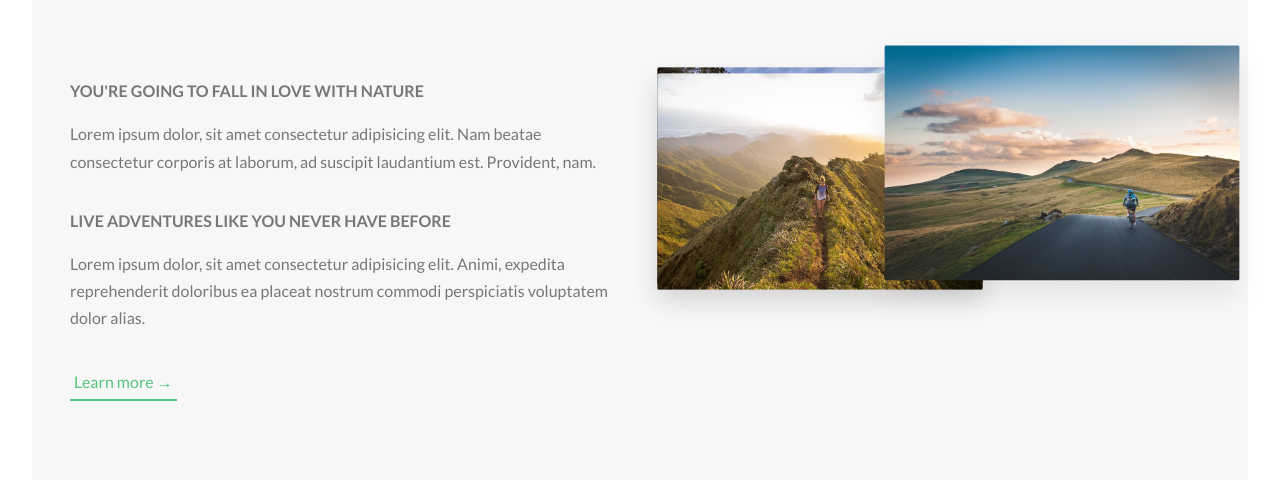
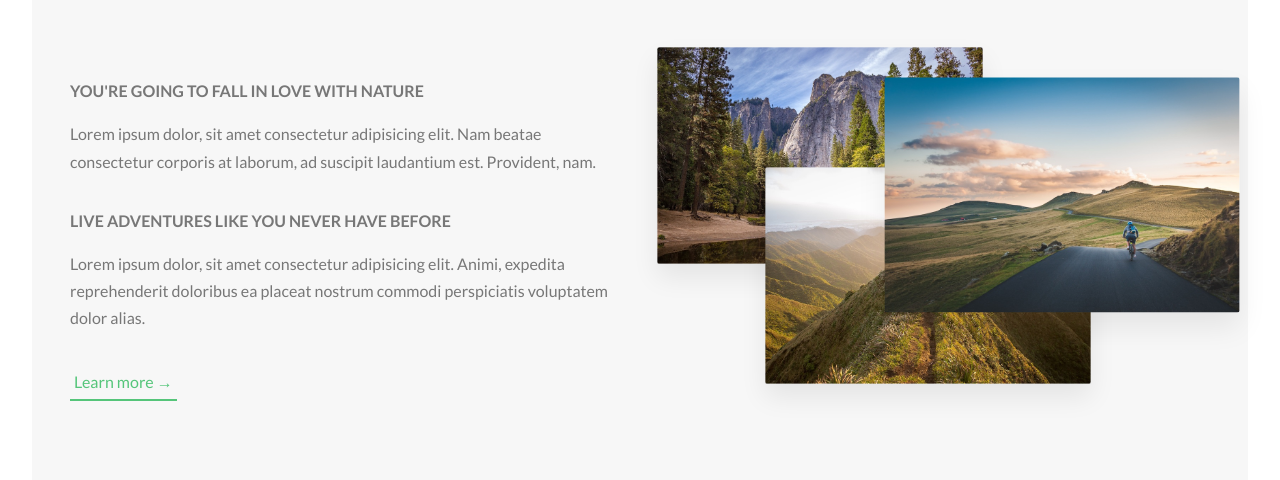
Before and after one commit to reinhardliess/natours, a website: page index.html in a window 1280 px wide. Shown: the part 1016-1496 px from the top of the page. Drawn offline with nearby package versions, Linux system fonts and the light colour scheme; files that its build step writes are made by us from their sources.

Commit message:
fix: fix position of composition images

```diff
--- a/sass/layout/_composition.scss
+++ b/sass/layout/_composition.scss
@@ -20,22 +20,40 @@
 
 
     &--p1 {
-      top: 0rem;
       left: 0rem;
+      top: -2rem;
       transform: scale(1.1);
+
+
+      @include respond(tablet-portrait) {
+        top: 0;
+      }
+
     }
 
     &--p2 {
-      top: -1.2rem;
+      top: 2rem;
       right: 0;
       transform: scale(1.2);
       z-index: 20;
+
+      @include respond(tablet-portrait) {
+        top: -1rem;
+        // right: 1rem;
+      }
+
     }
 
     &--p3 {
-      top: 0.6rem;
-      left: 0rem;
+      top: 10rem;
+      left: 20%;
       transform: scale(1.1);
+
+      @include respond(tablet-portrait) {
+        top: 1rem;
+        left: 0;
+      }
+
     }
 
     &:hover {
```
